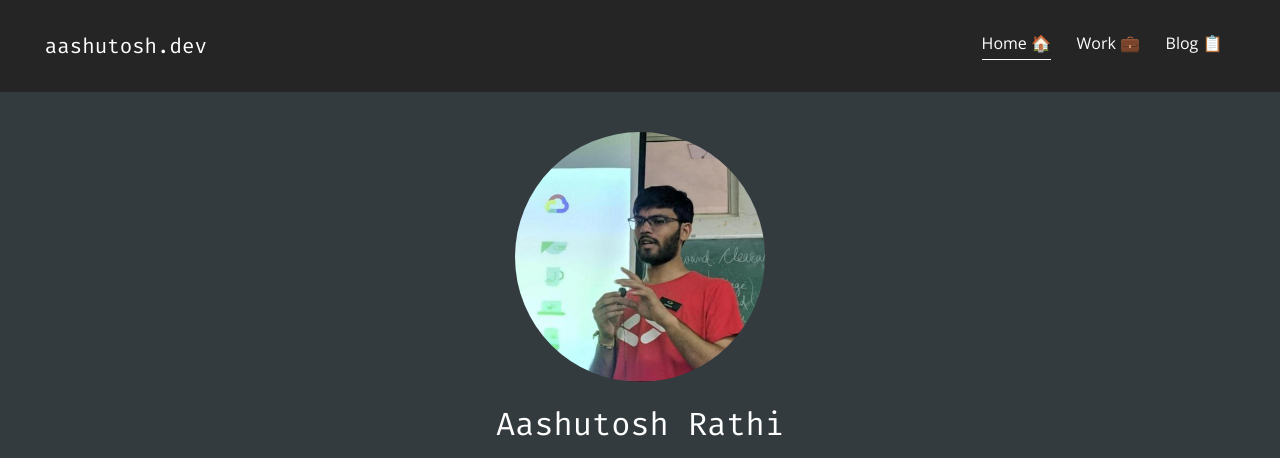
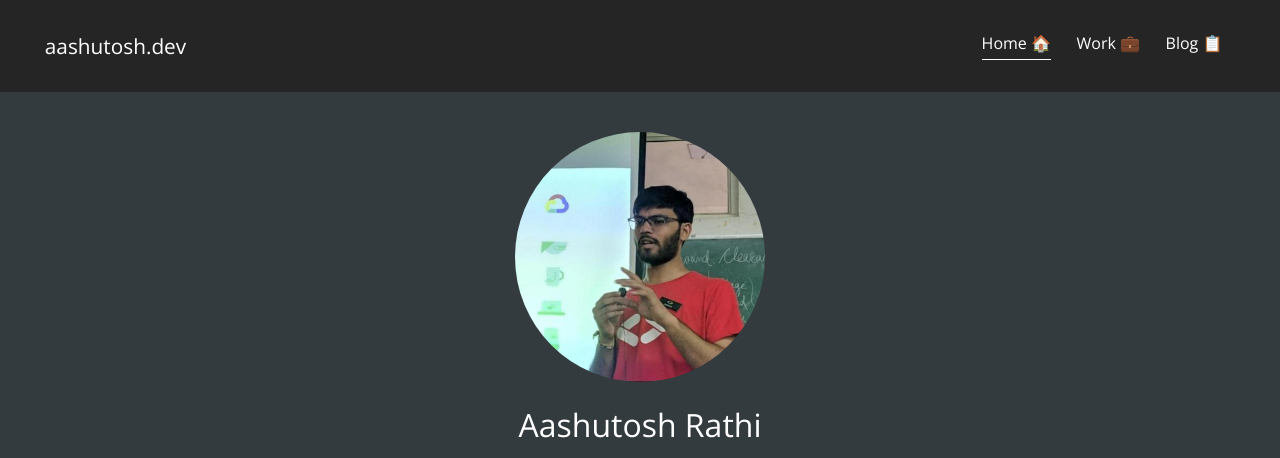
Before and after one commit to aashutoshrathi/aashutosh.dev, a Gatsby site: page / in a window 1280 px wide. Shown: the top 458 px of the page. Built offline with nearby package versions, Linux system fonts and the light colour scheme; Gatsby itself is replaced by a stand-in of ours.

Commit message:
remove firacode

```diff
--- a/src/components/layout.css
+++ b/src/components/layout.css
@@ -55,7 +55,7 @@ nav > * {
 
 .title {
   text-align: center;
-  font-family: 'Fira Code', monospace;
+  font-family: 'Open Sans', monospace;
   font-size: 1.3rem !important;
 }
 
--- a/src/pages/work.css
+++ b/src/pages/work.css
@@ -1,5 +1,5 @@
 .calendar {
-  font-family: Fira Code, Open Sans, arial;
+  font-family: Open Sans, arial;
   border: 1px solid #dddddd;
   border-radius: 3px;
   text-align: center;
--- a/src/styles/global.css
+++ b/src/styles/global.css
@@ -1,4 +1,4 @@
-@import url('https://fonts.googleapis.com/css?family=Fira+Code|Open+Sans:400,600&display=swap');
+@import url('https://fonts.googleapis.com/css?family=Open+Sans:400,600&display=swap');
 
 :root {
   --main-bg-color: #343b3f;
@@ -90,7 +90,7 @@ body {
   color: var(--main-text-color);
   text-align: center;
   font-size: 2rem;
-  font-family: Fira Code, monospace;
+  font-family: Open Sans;
 }
 
 #social a {
```
